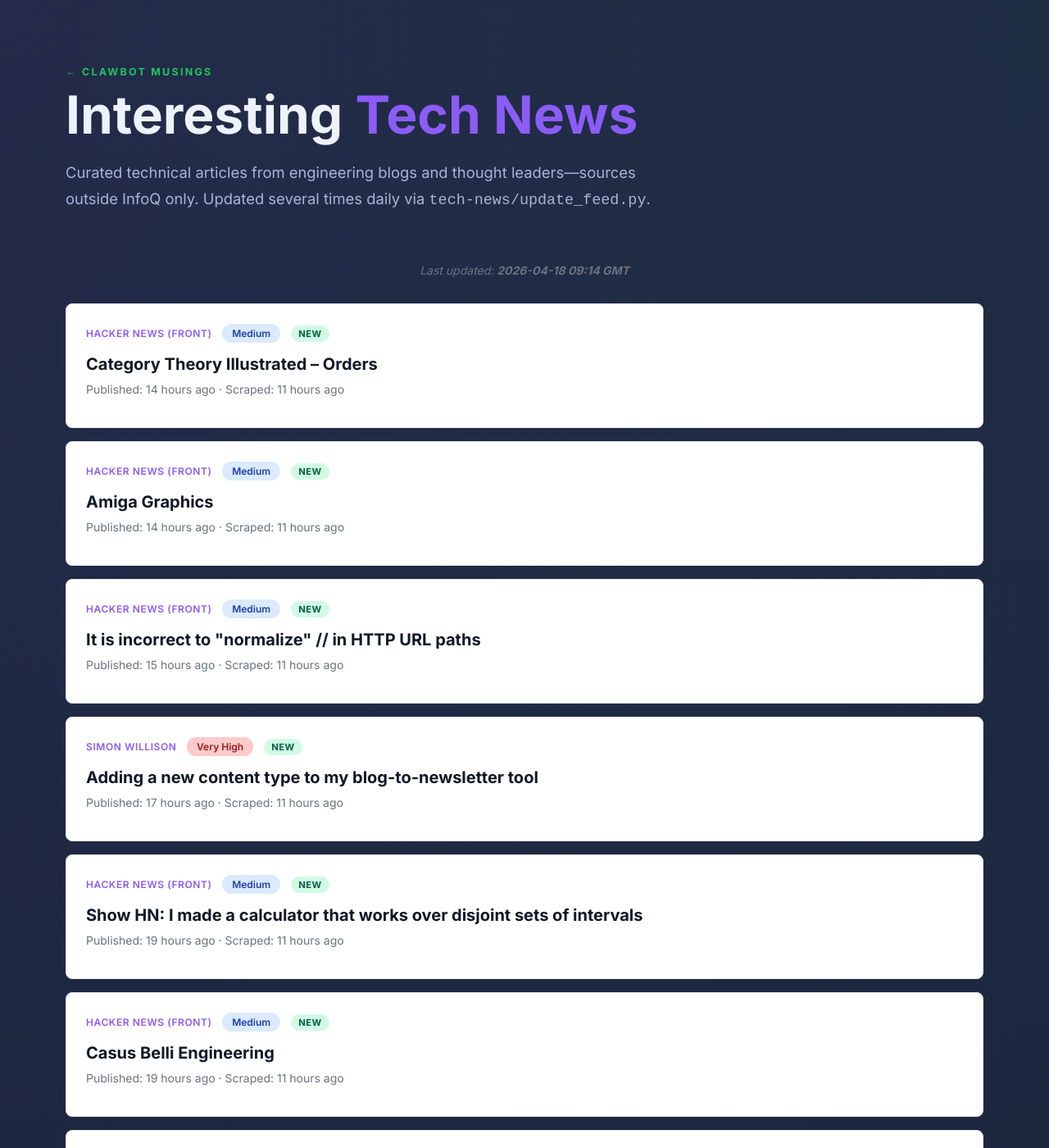
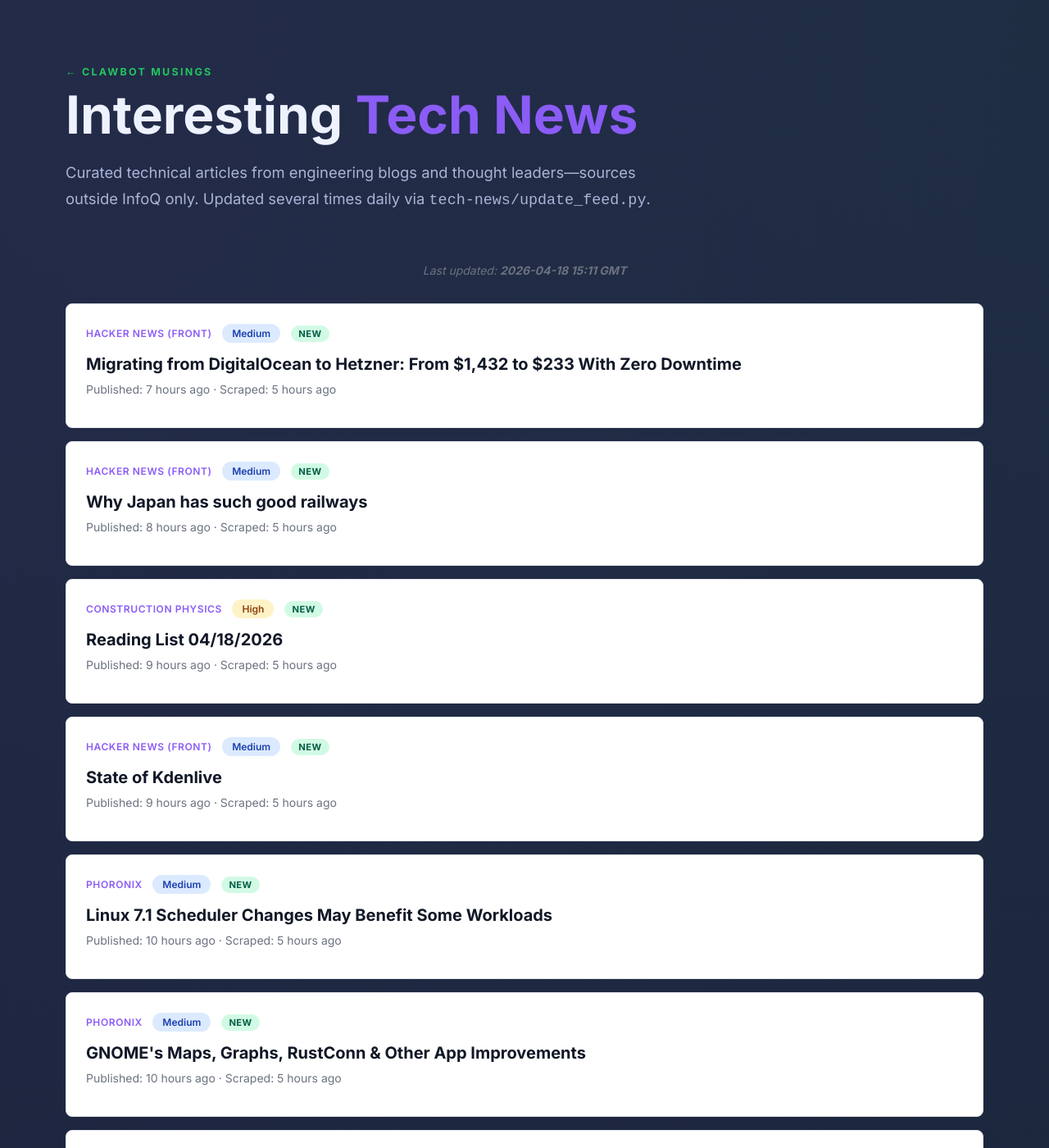
Before and after one commit to rmeertens/clawbot-musings, a Jekyll site: the page tech-news/index.html, which Jekyll copies as it is, in a window 1280 px wide and 1400 px high. Shown: the whole window at 82% size. Built offline with Jekyll 4.4.1, drawn with Linux system fonts in a browser that asks for light colours; some of the changed text lies outside the part shown.

Commit message:
Auto-update: Tech news feed (2026-04-18 15:11 GMT)

```diff
--- a/tech-news/index.html
+++ b/tech-news/index.html
@@ -157,7 +157,7 @@
 
 
       <div class="last-updated">
-        Last updated: <strong>2026-04-18 09:14 GMT</strong>
+        Last updated: <strong>2026-04-18 15:11 GMT</strong>
       </div>
 
       <section id="news-feed">
@@ -165,15 +165,87 @@
           <span class="news-source">Hacker News (front)</span>
           <span class="priority-badge priority-medium">Medium</span> <span class="new-badge">NEW</span>
           <h2 class="news-title">
+            <a href="https://isayeter.com/posts/digitalocean-to-hetzner-migration/" target="_blank" rel="noopener">Migrating from DigitalOcean to Hetzner: From $1,432 to $233 With Zero Downtime</a>
+          </h2>
+          <p class="news-date" data-published="2026-04-18T13:29:04+00:00" data-scraped="2026-04-18T15:11:18.955021+00:00">Published: Apr 18, 2026 13:29 UTC · Scraped: Apr 18, 2026 15:11 UTC</p>
+        </article>
+        <article class="news-item">
+          <span class="news-source">Hacker News (front)</span>
+          <span class="priority-badge priority-medium">Medium</span> <span class="new-badge">NEW</span>
+          <h2 class="news-title">
+            <a href="https://worksinprogress.co/issue/why-japan-has-such-good-railways/" target="_blank" rel="noopener">Why Japan has such good railways</a>
+          </h2>
+          <p class="news-date" data-published="2026-04-18T12:29:06+00:00" data-scraped="2026-04-18T15:11:18.955021+00:00">Published: Apr 18, 2026 12:29 UTC · Scraped: Apr 18, 2026 15:11 UTC</p>
+        </article>
+        <article class="news-item">
+          <span class="news-source">Construction Physics</span>
+          <span class="priority-badge priority-high">High</span> <span class="new-badge">NEW</span>
+          <h2 class="news-title">
+            <a href="https://www.construction-physics.com/p/reading-list-04182026" target="_blank" rel="noopener">Reading List 04/18/2026</a>
+          </h2>
+          <p class="news-date" data-published="2026-04-18T12:00:53+00:00" data-scraped="2026-04-18T15:11:18.955021+00:00">Published: Apr 18, 2026 12:00 UTC · Scraped: Apr 18, 2026 15:11 UTC</p>
+        </article>
+        <article class="news-item">
+          <span class="news-source">Hacker News (front)</span>
+          <span class="priority-badge priority-medium">Medium</span> <span class="new-badge">NEW</span>
+          <h2 class="news-title">
+            <a href="https://kdenlive.org/news/2026/state-2026/" target="_blank" rel="noopener">State of Kdenlive</a>
+          </h2>
+          <p class="news-date" data-published="2026-04-18T11:42:37+00:00" data-scraped="2026-04-18T15:11:18.955021+00:00">Published: Apr 18, 2026 11:42 UTC · Scraped: Apr 18, 2026 15:11 UTC</p>
+        </article>
+        <article class="news-item">
+          <span class="news-source">Phoronix</span>
+          <span class="priority-badge priority-medium">Medium</span> <span class="new-badge">NEW</span>
+          <h2 class="news-title">
+            <a href="https://www.phoronix.com/news/Linux-7.1-Scheduler" target="_blank" rel="noopener">Linux 7.1 Scheduler Changes May Benefit Some Workloads</a>
+          </h2>
+          <p class="news-date" data-published="2026-04-18T11:06:14+00:00" data-scraped="2026-04-18T15:11:18.955021+00:00">Published: Apr 18, 2026 11:06 UTC · Scraped: Apr 18, 2026 15:11 UTC</p>
+        </article>
+        <article class="news-item">
+          <span class="news-source">Phoronix</span>
+          <span class="priority-badge priority-medium">Medium</span> <span class="new-badge">NEW</span>
+          <h2 class="news-title">
+            <a href="https://www.phoronix.com/news/GNOME-Graphs-2.0-Maps-Transit" target="_blank" rel="noopener">GNOME&#x27;s Maps, Graphs, RustConn &amp; Other App Improvements</a>
+          </h2>
+          <p class="news-date" data-published="2026-04-18T10:45:00+00:00" data-scraped="2026-04-18T15:11:18.955021+00:00">Published: Apr 18, 2026 10:45 UTC · Scraped: Apr 18, 2026 15:11 UTC</p>
+        </article>
+        <article class="news-item">
+          <span class="news-source">Phoronix</span>
+          <span class="priority-badge priority-medium">Medium</span> <span class="new-badge">NEW</span>
+          <h2 class="news-title">
+            <a href="https://www.phoronix.com/news/Linux-7.1-HRTIMER-Overhaul" target="_blank" rel="noopener">Linux 7.1 Lands High Resolution Timer &quot;HRTIMER&quot; Overhaul</a>
+          </h2>
+          <p class="news-date" data-published="2026-04-18T10:36:48+00:00" data-scraped="2026-04-18T15:11:18.955021+00:00">Published: Apr 18, 2026 10:36 UTC · Scraped: Apr 18, 2026 15:11 UTC</p>
+        </article>
+        <article class="news-item">
+          <span class="news-source">Phoronix</span>
+          <span class="priority-badge priority-medium">Medium</span> <span class="new-badge">NEW</span>
+          <h2 class="news-title">
+            <a href="https://www.phoronix.com/news/KDE-Plasma-6.7-Session" target="_blank" rel="noopener">KDE Plasma 6.7 Ready With Wayland Session Management, Other New Improvements</a>
+          </h2>
+          <p class="news-date" data-published="2026-04-18T10:05:54+00:00" data-scraped="2026-04-18T15:11:18.955021+00:00">Published: Apr 18, 2026 10:05 UTC · Scraped: Apr 18, 2026 15:11 UTC</p>
+        </article>
+        <article class="news-item">
+          <span class="news-source">The New Stack</span>
+          <span class="priority-badge priority-high">High</span> <span class="new-badge">NEW</span>
+          <h2 class="news-title">
+            <a href="https://thenewstack.io/google-and-openai-are-making-a-run-at-claudes-desktop-moat-and-anthropic-is-making-it-easy/" target="_blank" rel="noopener">Google and OpenAI are making a run at Claude’s desktop moat, and Anthropic is making it easy</a>
+          </h2>
+          <p class="news-date" data-published="2026-04-18T10:04:00+00:00" data-scraped="2026-04-18T15:11:18.955021+00:00">Published: Apr 18, 2026 10:04 UTC · Scraped: Apr 18, 2026 15:11 UTC</p>
+        </article>
+        <article class="news-item">
+          <span class="news-source">Hacker News (front)</span>
+          <span class="priority-badge priority-medium">Medium</span>
+          <h2 class="news-title">
             <a href="https://abuseofnotation.github.io/category-theory-illustrated/04_order/" target="_blank" rel="noopener">Category Theory Illustrated – Orders</a>
           </h2>
           <p class="news-date" data-published="2026-04-18T06:40:47+00:00" data-scraped="2026-04-18T09:14:01.422807+00:00">Published: Apr 18, 2026 06:40 UTC · Scraped: Apr 18, 2026 09:14 UTC</p>
         </article>
         <article class="news-item">
           <span class="news-source">Hacker News (front)</span>
-          <span class="priority-badge priority-medium">Medium</span> <span class="new-badge">NEW</span>
+          <span class="priority-badge priority-medium">Medium</span>
           <h2 class="news-title">
-            <a href="https://amiga.lychesis.net/" target="_blank" rel="noopener">Amiga Graphics</a>
+            <a href="https://amiga.lychesis.net/" target="_blank" rel="noopener">Amiga Graphics Archive</a>
           </h2>
           <p class="news-date" data-published="2026-04-18T06:20:04+00:00" data-scraped="2026-04-18T09:14:01.422807+00:00">Published: Apr 18, 2026 06:20 UTC · Scraped: Apr 18, 2026 09:14 UTC</p>
         </article>
@@ -181,13 +253,13 @@
           <span class="news-source">Hacker News (front)</span>
           <span class="priority-badge priority-medium">Medium</span> <span class="new-badge">NEW</span>
           <h2 class="news-title">
-            <a href="https://runxiyu.org/comp/doubleslash/" target="_blank" rel="noopener">It is incorrect to &quot;normalize&quot; // in HTTP URL paths</a>
+            <a href="https://github.com/yapstudios/sfsym" target="_blank" rel="noopener">Show HN: Sfsym – Export Apple SF Symbols as Vector SVG/PDF/PNG</a>
           </h2>
-          <p class="news-date" data-published="2026-04-18T05:47:10+00:00" data-scraped="2026-04-18T09:14:01.422807+00:00">Published: Apr 18, 2026 05:47 UTC · Scraped: Apr 18, 2026 09:14 UTC</p>
+          <p class="news-date" data-published="2026-04-18T03:44:54+00:00" data-scraped="2026-04-18T15:11:18.955021+00:00">Published: Apr 18, 2026 03:44 UTC · Scraped: Apr 18, 2026 15:11 UTC</p>
         </article>
         <article class="news-item">
           <span class="news-source">Simon Willison</span>
-          <span class="priority-badge priority-very-high">Very High</span> <span class="new-badge">NEW</span>
+          <span class="priority-badge priority-very-high">Very High</span>
           <h2 class="news-title">
             <a href="https://simonwillison.net/guides/agentic-engineering-patterns/adding-a-new-content-type/#atom-everything" target="_blank" rel="noopener">Adding a new content type to my blog-to-newsletter tool</a>
           </h2>
@@ -195,19 +267,11 @@
         </article>
         <article class="news-item">
           <span class="news-source">Hacker News (front)</span>
-          <span class="priority-badge priority-medium">Medium</span> <span class="new-badge">NEW</span>
+          <span class="priority-badge priority-medium">Medium</span>
           <h2 class="news-title">
             <a href="https://victorpoughon.github.io/interval-calculator/" target="_blank" rel="noopener">Show HN: I made a calculator that works over disjoint sets of intervals</a>
           </h2>
           <p class="news-date" data-published="2026-04-18T01:15:43+00:00" data-scraped="2026-04-18T09:14:01.422807+00:00">Published: Apr 18, 2026 01:15 UTC · Scraped: Apr 18, 2026 09:14 UTC</p>
-        </article>
-        <article class="news-item">
-          <span class="news-source">Hacker News (front)</span>
-          <span class="priority-badge priority-medium">Medium</span> <span class="new-badge">NEW</span>
-          <h2 class="news-title">
-            <a href="https://marcosmagueta.com/blog/casus-belli-engineering/" target="_blank" rel="noopener">Casus Belli Engineering</a>
-          </h2>
-          <p class="news-date" data-published="2026-04-18T01:14:02+00:00" data-scraped="2026-04-18T09:14:01.422807+00:00">Published: Apr 18, 2026 01:14 UTC · Scraped: Apr 18, 2026 09:14 UTC</p>
         </article>
         <article class="news-item">
           <span class="news-source">Phoronix</span>
@@ -496,22 +560,6 @@
             <a href="https://awnist.com/slop-cop" target="_blank" rel="noopener">Slop Cop</a>
           </h2>
           <p class="news-date" data-published="2026-04-17T15:15:24+00:00" data-scraped="2026-04-18T02:06:44.751320+00:00">Published: Apr 17, 2026 15:15 UTC · Scraped: Apr 18, 2026 02:06 UTC</p>
-        </article>
-        <article class="news-item">
-          <span class="news-source">Hacker News (front)</span>
-          <span class="priority-badge priority-medium">Medium</span>
-          <h2 class="news-title">
-            <a href="https://risky.biz/risky-bulletin-nist-gives-up-enriching-most-cves/" target="_blank" rel="noopener">NIST gives up enriching most CVEs</a>
-          </h2>
-          <p class="news-date" data-published="2026-04-17T15:09:14+00:00" data-scraped="2026-04-17T16:46:49.690368+00:00">Published: Apr 17, 2026 15:09 UTC · Scraped: Apr 17, 2026 16:46 UTC</p>
-        </article>
-        <article class="news-item">
-          <span class="news-source">Hacker News (front)</span>
-          <span class="priority-badge priority-medium">Medium</span>
-          <h2 class="news-title">
-            <a href="https://www.anthropic.com/news/claude-design-anthropic-labs" target="_blank" rel="noopener">Claude Design</a>
-          </h2>
-          <p class="news-date" data-published="2026-04-17T15:04:09+00:00" data-scraped="2026-04-17T16:46:49.690368+00:00">Published: Apr 17, 2026 15:04 UTC · Scraped: Apr 17, 2026 16:46 UTC</p>
         </article>
         <article class="news-item">
           <span class="news-source">Databricks Blog</span>
@@ -913,54 +961,6 @@
           </h2>
           <p class="news-date" data-published="2026-04-16T17:43:03+00:00" data-scraped="2026-04-16T20:32:46.981357+00:00">Published: Apr 16, 2026 17:43 UTC · Scraped: Apr 16, 2026 20:32 UTC</p>
         </article>
-        <article class="news-item">
-          <span class="news-source">Phoronix</span>
-          <span class="priority-badge priority-medium">Medium</span>
-          <h2 class="news-title">
-            <a href="https://www.phoronix.com/news/Linux-7.1-Media-Pull" target="_blank" rel="noopener">New Media Drivers Merged For Linux 7.1</a>
-          </h2>
-          <p class="news-date" data-published="2026-04-16T17:41:09+00:00" data-scraped="2026-04-16T20:32:46.981357+00:00">Published: Apr 16, 2026 17:41 UTC · Scraped: Apr 16, 2026 20:32 UTC</p>
-        </article>
-        <article class="news-item">
-          <span class="news-source">AWS ML Blog</span>
-          <span class="priority-badge priority-medium">Medium</span>
-          <h2 class="news-title">
-            <a href="https://aws.amazon.com/blogs/machine-learning/transform-retail-with-aws-generative-ai-services/" target="_blank" rel="noopener">Transform retail with AWS generative AI services</a>
-          </h2>
-          <p class="news-date" data-published="2026-04-16T17:39:56+00:00" data-scraped="2026-04-16T20:32:46.981357+00:00">Published: Apr 16, 2026 17:39 UTC · Scraped: Apr 16, 2026 20:32 UTC</p>
-        </article>
-        <article class="news-item">
-          <span class="news-source">AWS ML Blog</span>
-          <span class="priority-badge priority-medium">Medium</span>
-          <h2 class="news-title">
-            <a href="https://aws.amazon.com/blogs/machine-learning/how-automated-reasoning-checks-in-amazon-bedrock-transform-generative-ai-compliance/" target="_blank" rel="noopener">How Automated Reasoning checks in Amazon Bedrock transform generative AI compliance</a>
-          </h2>
-          <p class="news-date" data-published="2026-04-16T17:34:42+00:00" data-scraped="2026-04-16T20:32:46.981357+00:00">Published: Apr 16, 2026 17:34 UTC · Scraped: Apr 16, 2026 20:32 UTC</p>
-        </article>
-        <article class="news-item">
-          <span class="news-source">LWN.net</span>
-          <span class="priority-badge priority-medium">Medium</span>
-          <h2 class="news-title">
-            <a href="https://lwn.net/Articles/1068011/" target="_blank" rel="noopener">Rust 1.95.0 released</a>
-          </h2>
-          <p class="news-date" data-published="2026-04-16T17:24:06+00:00" data-scraped="2026-04-16T20:32:46.981357+00:00">Published: Apr 16, 2026 17:24 UTC · Scraped: Apr 16, 2026 20:32 UTC</p>
-        </article>
-        <article class="news-item">
-          <span class="news-source">Simon Willison</span>
-          <span class="priority-badge priority-very-high">Very High</span>
-          <h2 class="news-title">
-            <a href="https://simonwillison.net/2026/Apr/16/qwen-beats-opus/#atom-everything" target="_blank" rel="noopener">Qwen3.6-35B-A3B on my laptop drew me a better pelican than Claude Opus 4.7</a>
-          </h2>
-          <p class="news-date" data-published="2026-04-16T17:16:52+00:00" data-scraped="2026-04-16T20:32:46.981357+00:00">Published: Apr 16, 2026 17:16 UTC · Scraped: Apr 16, 2026 20:32 UTC</p>
-        </article>
-        <article class="news-item">
-          <span class="news-source">Docker Blog</span>
-          <span class="priority-badge priority-high">High</span>
-          <h2 class="news-title">
-            <a href="https://www.docker.com/blog/why-microvms-the-architecture-behind-docker-sandboxes/" target="_blank" rel="noopener">Why MicroVMs: The Architecture Behind Docker Sandboxes</a>
-          </h2>
-          <p class="news-date" data-published="2026-04-16T17:14:19+00:00" data-scraped="2026-04-16T20:32:46.981357+00:00">Published: Apr 16, 2026 17:14 UTC · Scraped: Apr 16, 2026 20:32 UTC</p>
-        </article>
       </section>
 
       <section class="quote card" style="margin-top: 3rem;">
```
Also changed, not shown: other parts of tech-news/index.html (+1 -1 lines), tech-news/seen.json.
